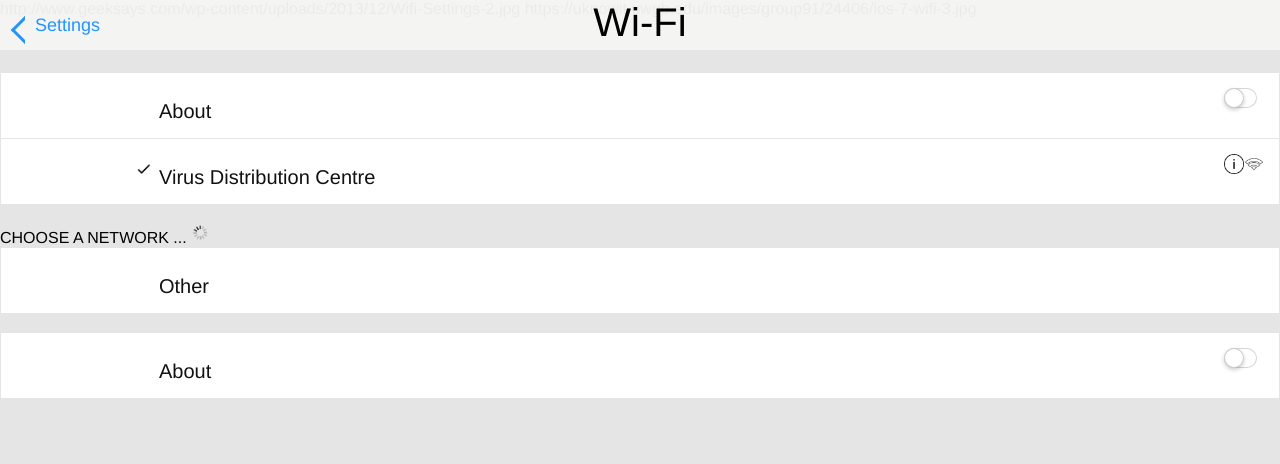
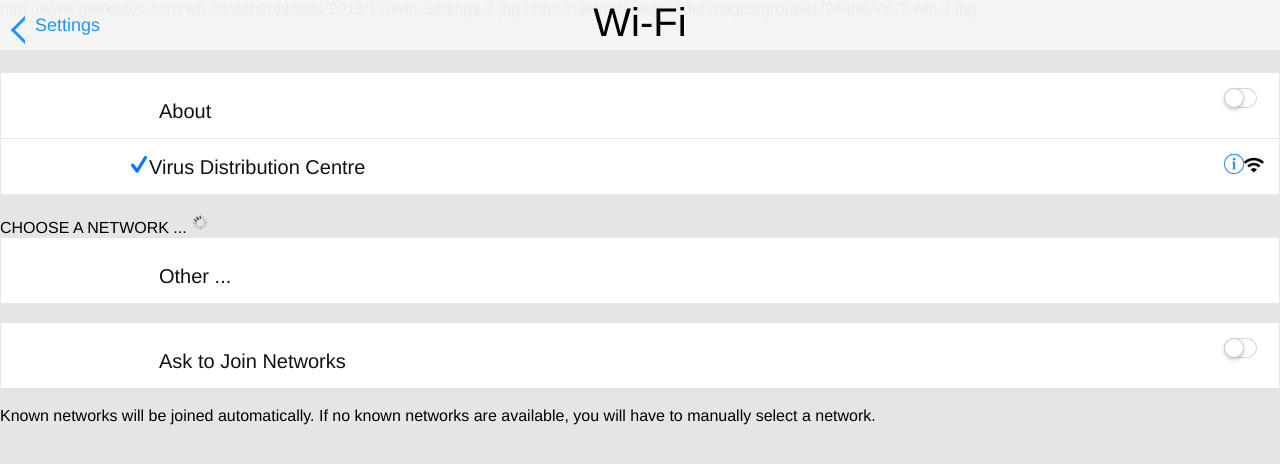
Before and after one commit to boffnoff/boffnoff.github.com, a Jekyll site: the page beta/wifi.html, which Jekyll copies as it is, in a window 1280 px wide. Shown: the top 464 px of the page. Built offline with Jekyll 4.4.1, drawn with Linux system fonts in a browser that asks for light colours.

Commit message:
uploaded images from an iOS7 UI template.psd as well as added more text

```diff
--- a/beta/index.html
+++ b/beta/index.html
@@ -11,7 +11,6 @@
 
 
 </head>
-    http://grahamcluley.com/2013/09/page-46-apples-new-ios-agreement-funny-fake-makes-serious-point/
 
 <body>
 
--- a/beta/wifi.html
+++ b/beta/wifi.html
@@ -32,21 +32,20 @@
         <img src="img/icons/placeholder.png" alt="Cog Icon" height="30" width="30">About <input type="checkbox" name="toggle" id="toggle" style="float:right";><label for="toggle" style="float:right";></label></p>
 
       <p onclick="location.href='#';" style="cursor: pointer;">
-        <img src="img/checkmark.png" alt="Cog Icon" height="30" width="30">Virus Distribution Centre <img style="float: right;" src="img/icon-wifi.png" height="20px"; width="20px;"/><img style="float: right;" src="img/info-icon.png" height="20px"; width="20px;"/></p>
-
+        <img src="img/checkmark.png" alt="Cog Icon" height="20" width="20">Virus Distribution Centre <img style="float: right;" src="img/icon-wifi.png" height="20px"; width="20px;"/><img style="float: right;" src="img/info-icon.png" height="20px"; width="20px;"/></p>
       <br>
 
       CHOOSE A NETWORK ... <img src="img/loading.gif" height="20px"; width="20px"; />
 
       <p onclick="location.href='#';" style="cursor: pointer;">
-        <img src="img/icons/placeholder.png" alt="Cog Icon" height="30" width="30">Other </p>
-
+        <img src="img/icons/placeholder.png" alt="Cog Icon" height="30" width="30">Other ...</p>
       <br>
 
       <p onclick="location.href='#';" style="cursor: pointer;">
-        <img src="img/icons/placeholder.png" alt="Cog Icon" height="30" width="30">About <input type="checkbox" name="ring" id="ring" style="float:right";><label for="ring" style="float:right";></label></p>
+        <img src="img/icons/placeholder.png" alt="Cog Icon" height="30" width="30">Ask to Join Networks <input type="checkbox" name="ring" id="ring" style="float:right";><label for="ring" style="float:right";></label></p>
+      <br>
 
-
+      Known networks will be joined automatically. If no known networks are available, you will have to manually select a network.
     </div>
 
 
```
Also changed, not shown: beta/img/checkmark.png, beta/img/icon-wifi.png, beta/img/info-icon.png.
